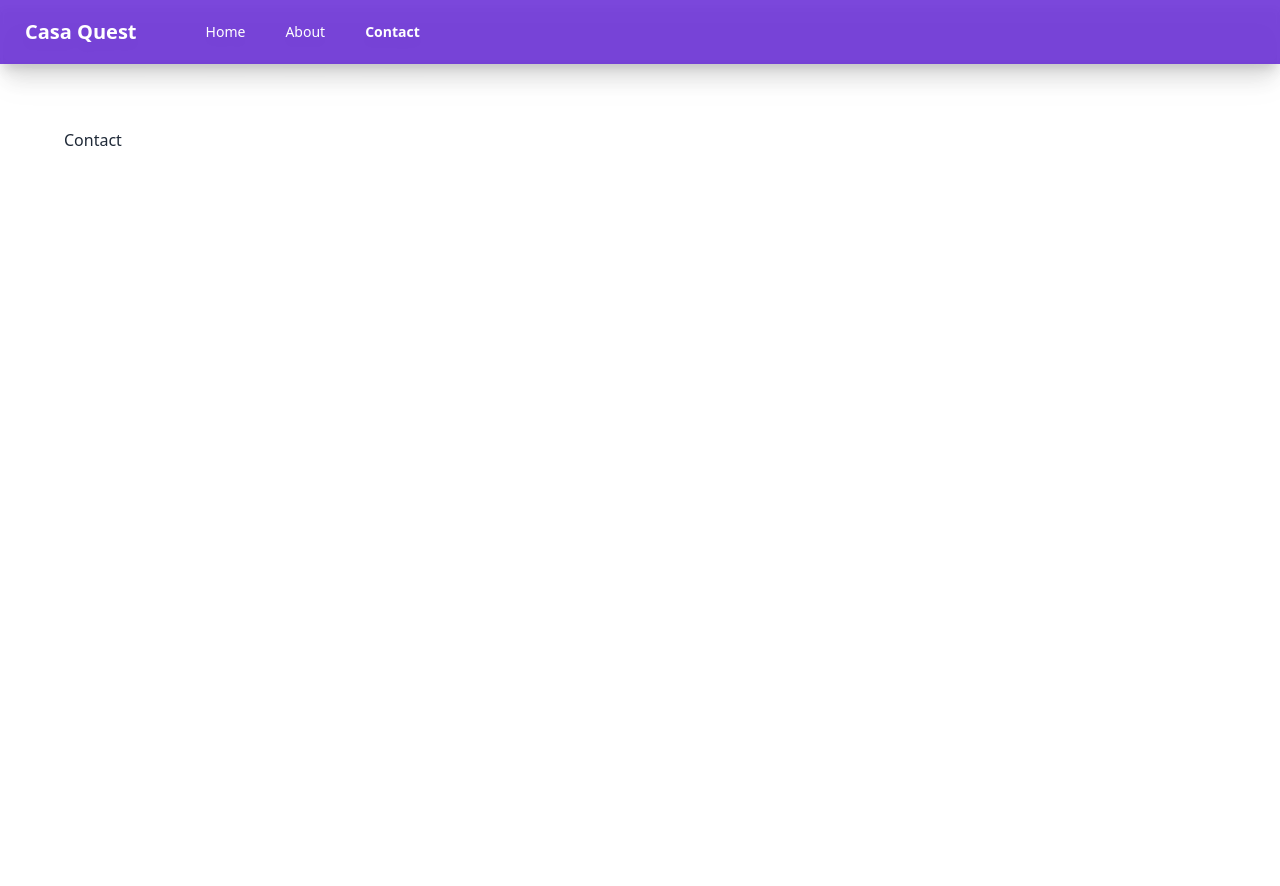
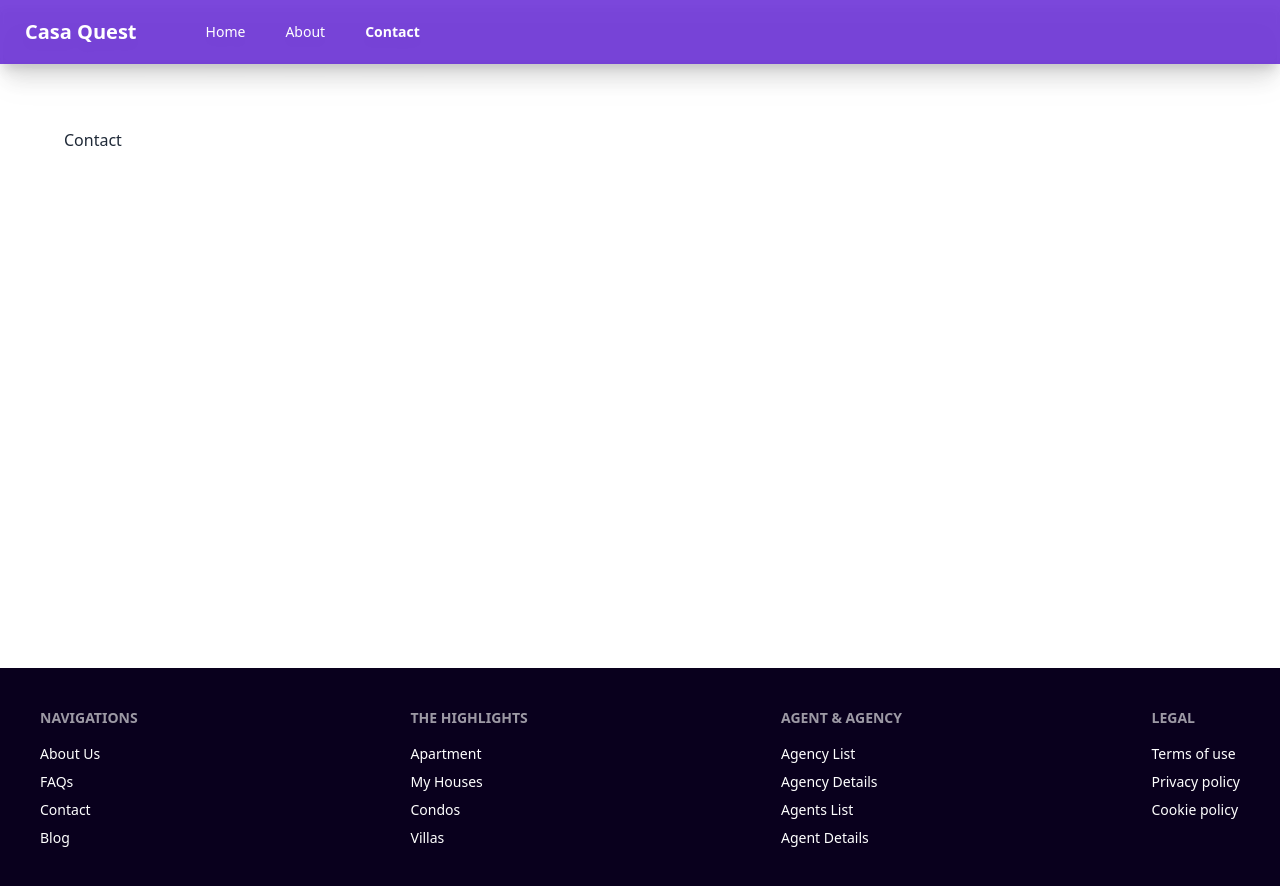
Before and after one commit to Oronno-Akter-Usha/casaQuest, a React (Vite) app: page /contact in a window 1280 px wide. Before the commit the page ends 800 px from the top, so only its background shows below. Built offline with nearby package versions, Linux system fonts and the light colour scheme.

Commit message:
added the footer section

```diff
--- a/src/layouts/Root.jsx
+++ b/src/layouts/Root.jsx
@@ -1,13 +1,16 @@
 import { Outlet } from "react-router-dom";
 import Navbar from "../pages/Shared/Navbar";
+import Footer from "../pages/Shared/Footer";
 
 const Root = () => {
   return (
-    <div className="">
+    <div className="h-16">
       <Navbar className="w-full"></Navbar>
-      <div className="md:max-w-6xl mx-5 md:mx-6 lg:mx-auto">
+      <div className="md:max-w-6xl mx-5 md:mx-6 lg:mx-auto min-h-[calc(100vh-300px)]">
         <Outlet></Outlet>
       </div>
+
+      <Footer></Footer>
     </div>
   );
 };
--- a/src/pages/Home/Properties/PropertiesCard.jsx
+++ b/src/pages/Home/Properties/PropertiesCard.jsx
@@ -30,7 +30,7 @@ const PropertiesCard = ({ data }) => {
           <h2 className="card-title font-bold">{estate_title} </h2>
           <p>{segment_name}</p>
 
-          <div className="flex my-4">
+          <div className="flex justify-between my-4">
             <p className="flex items-center gap-2 text-lg">
               <IoBedOutline className="text-lg font-medium" />
               {bedroom}
--- a/src/pages/Home/PropertyDetails/PropertyDetails.jsx
+++ b/src/pages/Home/PropertyDetails/PropertyDetails.jsx
@@ -30,12 +30,12 @@ const PropertyDetails = () => {
         <div className="flex justify-between  mb-5">
           <div>
             <h2 className="font-bold md:text-3xl">{estate_title}</h2>
-            <p className="flex items-center gap-1 text-xl mt-2">
+            <p className="flex items-center gap-1 md:text-xl mt-2">
               <IoLocationOutline className="text-lg font-medium" />
               {location}
             </p>
           </div>
-          <p className="font-bold text-3xl">{price}</p>
+          <p className="font-bold md:text-3xl">{price}</p>
         </div>
         <div className="flex justify-between">
           <span className="px-3 py-1 bg-[#242425d6] text-white rounded text-sm mb-2">
@@ -50,11 +50,12 @@ const PropertyDetails = () => {
           <p className="font-bold text-xl mt-8 mb-4">Overview</p>
           <hr />
 
-          <div className="flex my-4 justify-between mb-10">
+          <div className="flex flex-col lg:flex-row space-y-5 my-4 justify-between mb-10">
             <p className="font-medium">
               {segment_name}
               <p className="font-normal">Property Type</p>
             </p>
+            <div className="flex justify-items-start gap-12">
               <p className="flex items-center gap-2">
                 <IoBedOutline className="text-lg font-medium" />
                 {bedroom}
@@ -68,6 +69,7 @@ const PropertyDetails = () => {
                 <TbRulerMeasure className="text-lg font-medium" />
                 {area}
               </p>
+            </div>
             <p className="flex items-center gap-2">
               <IoLocationOutline className="text-lg font-medium" />
               {location}
@@ -102,7 +104,7 @@ const PropertyDetails = () => {
 
       {/* schedule  */}
 
-      <div className="shadow-md bg-[#eae5ff35] p-8 mt-8 mb-4 rounded md:h-[750px] text-center">
+      <div className="shadow-md bg-[#eae5ff35] p-8 mt-8 mb-4 rounded h-auto text-center">
         <h2 className="text-2xl font-bold mb-5">Schedule a Tour</h2>
         <form className="space-y-4">
           <input
--- /dev/null
+++ b/src/pages/Shared/Footer.jsx
@@ -0,0 +1,35 @@
+const Footer = () => {
+  return (
+    <footer className="footer p-10 bg-[#09001d] text-white mt-10 grid grid-cols-2 lg:grid-cols-3  justify-between">
+      <nav>
+        <h6 className="footer-title">Navigations</h6>
+        <a className="link link-hover">About Us</a>
+        <a className="link link-hover">FAQs</a>
+        <a className="link link-hover">Contact</a>
+        <a className="link link-hover">Blog</a>
+      </nav>
+      <nav>
+        <h6 className="footer-title">The Highlights</h6>
+        <a className="link link-hover">Apartment</a>
+        <a className="link link-hover">My Houses</a>
+        <a className="link link-hover">Condos</a>
+        <a className="link link-hover">Villas</a>
+      </nav>
+      <nav>
+        <h6 className="footer-title">Agent & Agency</h6>
+        <a className="link link-hover">Agency List</a>
+        <a className="link link-hover">Agency Details</a>
+        <a className="link link-hover">Agents List</a>
+        <a className="link link-hover">Agent Details</a>
+      </nav>
+      <nav>
+        <h6 className="footer-title">Legal</h6>
+        <a className="link link-hover">Terms of use</a>
+        <a className="link link-hover">Privacy policy</a>
+        <a className="link link-hover">Cookie policy</a>
+      </nav>
+    </footer>
+  );
+};
+
+export default Footer;
```
Lines whose indentation alone changed are shown as unchanged.
